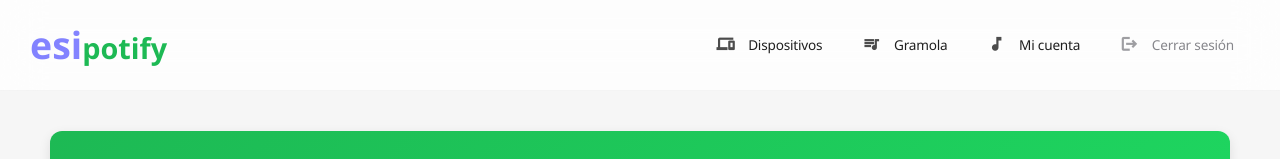
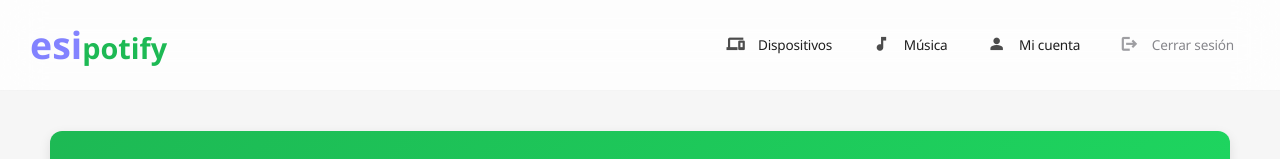
Before and after one commit to juanmariabravo/gramola-spotify-2025, an Angular app in the folder frontend/gramola_front/: page /music in a window 1280 px wide. Shown: the top 159 px of the page. Built offline with nearby package versions, Linux system fonts and the light colour scheme; no server answers; sample sign-in values are in the browser's storage.

Commit message:
fix: Update icons and labels in navbar

```diff
--- a/frontend/gramola_front/src/app/navbar/navbar.html
+++ b/frontend/gramola_front/src/app/navbar/navbar.html
@@ -16,12 +16,12 @@
       </button>
 
       <button class="nav-btn gramola-btn" (click)="navigateToGramola()" aria-label="Gramola">
-        <span class="btn-icon material-icons">queue_music</span>
-        <span class="btn-text">Gramola</span>
+        <span class="btn-icon material-icons">music_note</span>
+        <span class="btn-text">Música</span>
       </button>
 
       <button class="nav-btn account-btn" (click)="navigateToAccount()" aria-label="Mi cuenta">
-        <span class="btn-icon material-icons">music_note</span>
+        <span class="btn-icon material-icons">person</span>
         <span class="btn-text">Mi cuenta</span>
       </button>
 
```
